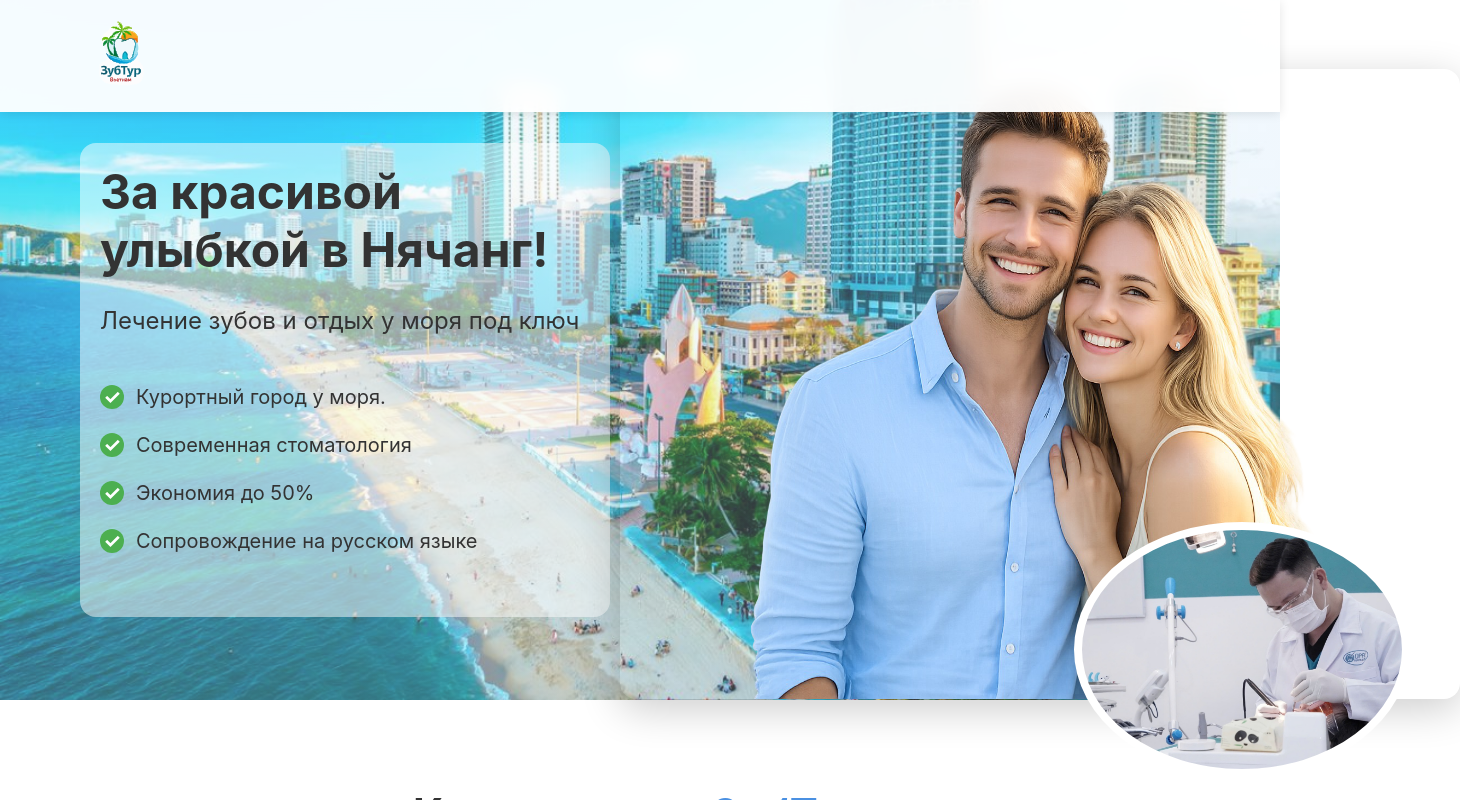
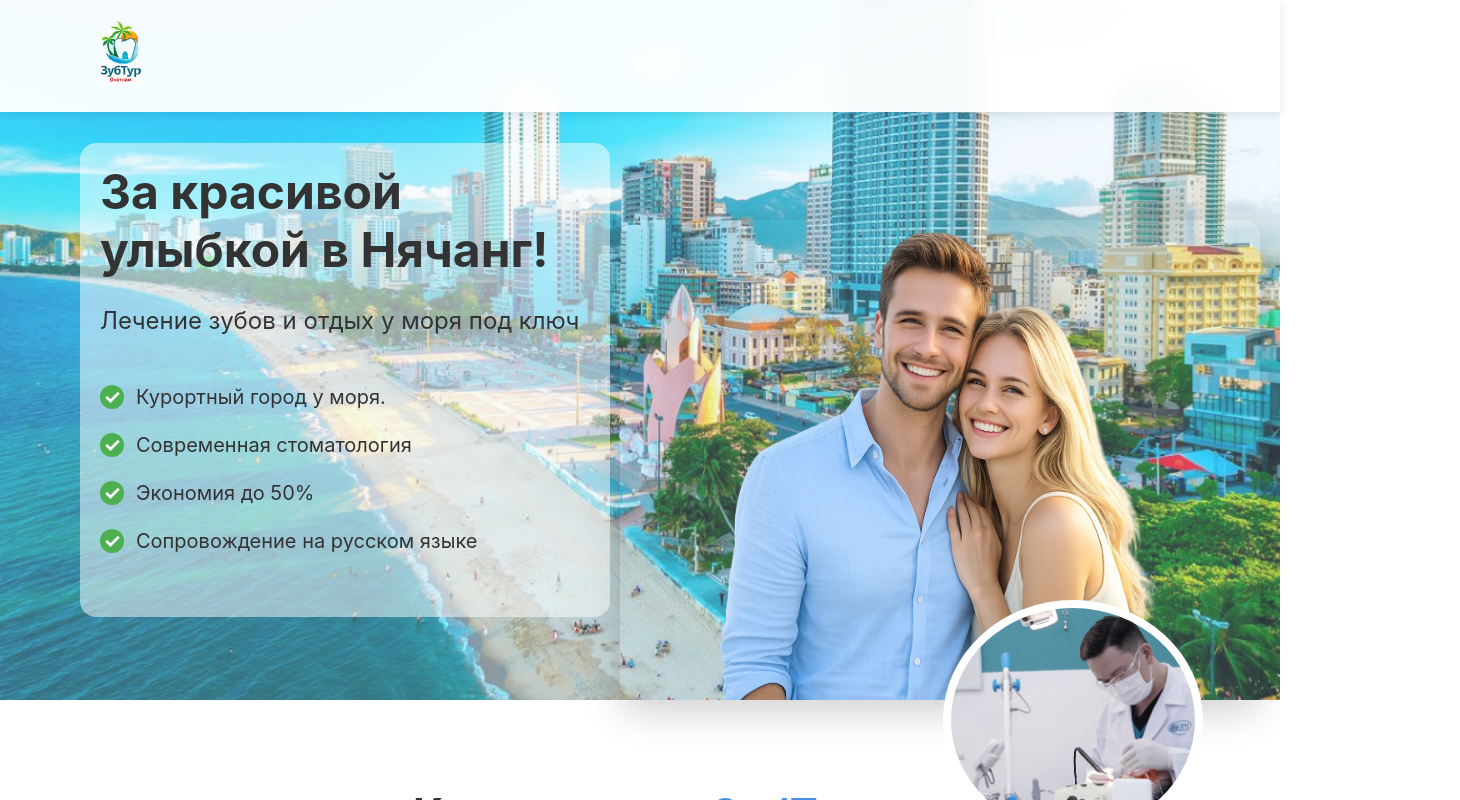
Before and after one commit to OGSmit/Zub, a Nuxt app: page / in a window 1280 px wide. Shown: the top 800 px of the page, 1460 px wide, since content can reach past the window. Built offline with nearby package versions, Linux system fonts and the light colour scheme.

Commit message:
style: update

```diff
--- a/components/HeroSection.vue
+++ b/components/HeroSection.vue
@@ -30,21 +30,19 @@
             Ответим в течение 15 минут
           </p> -->
         </div>
-        <div class="hero__images">
-          <img
-            src="/images/pair.PNG"
-            alt="Hero Image"
-            class="hero__main-image"
-          />
-          <!-- <img
+
+        <!-- <div class="hero__images"> -->
+        <!-- <img
             src="/images/main-circle.JPG"
             alt="Hero Image"
             class="hero__main-circle"
           /> -->
-          <div class="hero__main-circle"></div>
-        </div>
+
+        <!-- </div> -->
       </div>
     </div>
+    <img src="/images/pair.PNG" alt="Hero Image" class="hero__main-image" />
+    <div class="hero__main-circle"></div>
   </section>
 </template>
 
@@ -110,9 +108,9 @@ const heroImageUrl = "/images/beach-nha-trang-1140x675.jpg";
     background-color: rgba(255, 255, 255, 0.5);
     border-radius: 16px;
     padding: 20px;
-    @include desktop {
-      order: 1;
-    }
+    // @include desktop {
+    //   order: 1;
+    // }
   }
 
   &__title {
@@ -196,28 +194,39 @@ const heroImageUrl = "/images/beach-nha-trang-1140x675.jpg";
   }
 
   &__main-image {
-    width: 100%;
+    width: 50%;
     aspect-ratio: 4 / 3;
     border-radius: 16px;
     overflow: hidden;
     box-shadow: 0 10px 40px rgba(0, 0, 0, 0.2);
+    position: absolute;
+    bottom: 0;
+    right: 20px;
+    max-height: 550px;
+    max-width: 742px;
   }
 
   &__main-circle {
     border-radius: 50%;
-    width: 40%;
-    height: 40%;
+    width: 260px;
+    height: 240px;
     position: absolute;
-    bottom: -11%;
+    bottom: -20%;
     right: 6%;
-    background-image: url('/images/main-circle.JPG');
+    background-image: url("/images/main-circle.JPG");
     background-position: center;
     background-size: cover;
     background-repeat: no-repeat;
     border: white 8px solid;
+
+    @media (max-width: 1124px) {
+      width: 200px;
+      height: 180px;
+      bottom: -10%;
+    }
   }
 
-  @media (max-width: 500px) {
+  @media (max-width: 767px) {
     &__main-image,
     &__main-circle {
       display: none;
```
